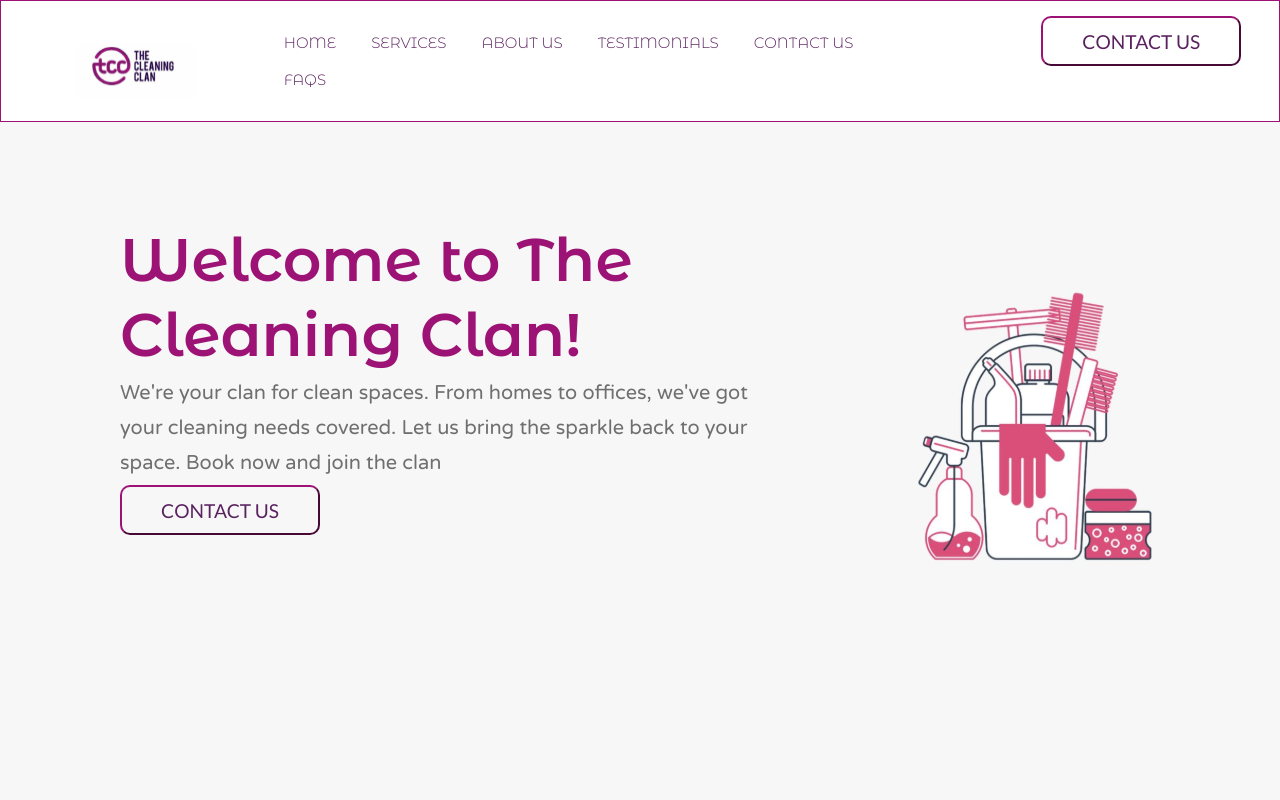
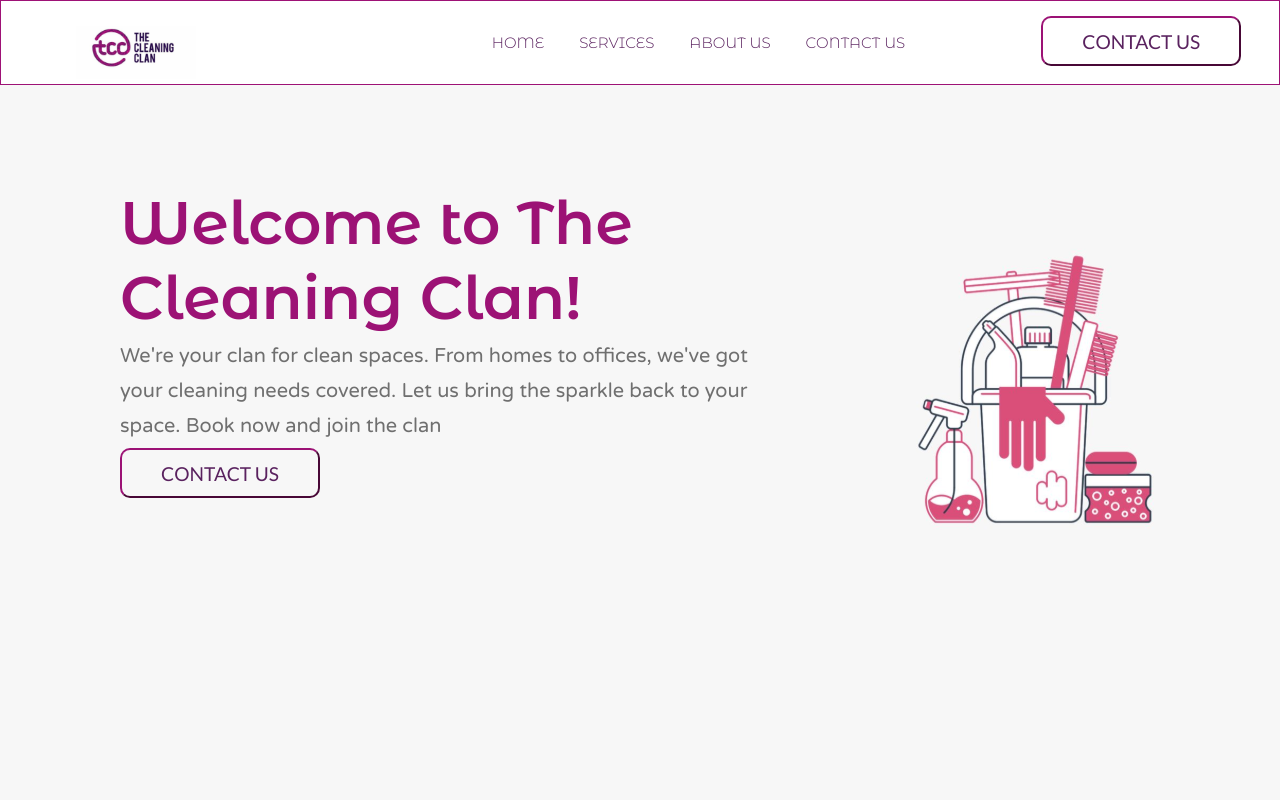
Before and after one commit to eniolaSamuel/CleaningClanProductPage, a React (Create React App) app: page / in a window 1280 px wide. Shown: the top 800 px of the page. Built offline with nearby package versions, Linux system fonts and the light colour scheme; a web font is replaced by a local one.

Commit message:
cc-update

```diff
--- a/src/styles/NavBar.css
+++ b/src/styles/NavBar.css
@@ -20,7 +20,7 @@
 .tcc-nav-link-frame{
     display: flex;
     align-items: center;
-    justify-content: space-between;
+    justify-content:center;
     margin-top: 15px;
     margin-bottom: 5px;
     margin-left: 40px;
--- a/src/views/Contact.jsx
+++ b/src/views/Contact.jsx
@@ -82,7 +82,7 @@ export const ContactUs = () => {
     };
 
     return (
-        <div className="contact-main-frame">
+        <div className="contact-main-frame" id="contact-section">
             <div className="contact-form">
                 <div className="contact-headers">
                     <h1>Let's work <br /> together!</h1>
--- a/src/views/NavBar.jsx
+++ b/src/views/NavBar.jsx
@@ -26,9 +26,7 @@ const NavBar =() =>{
         { name: "Home", link: "/" },
         { name: "Services", link: "/" },
         { name: "About Us", link: "/" },
-        { name: "Testimonials", link: "/" },
         { name: "Contact Us", link: "//contactUs" },
-        { name: "FAQs", link: "/" },
     ];
     return(
         <div className="navigation-main-frame">
--- a/src/views/ServicePage.jsx
+++ b/src/views/ServicePage.jsx
@@ -29,7 +29,7 @@ const ServicePage = () => {
     ];
 
     return (
-        <div className="service-page-container">
+        <div className="service-page-container" id="service-section">
             <div className="service-container">
                 <div className="services-text">
                     <h1>OUR SERVICES</h1>
```
